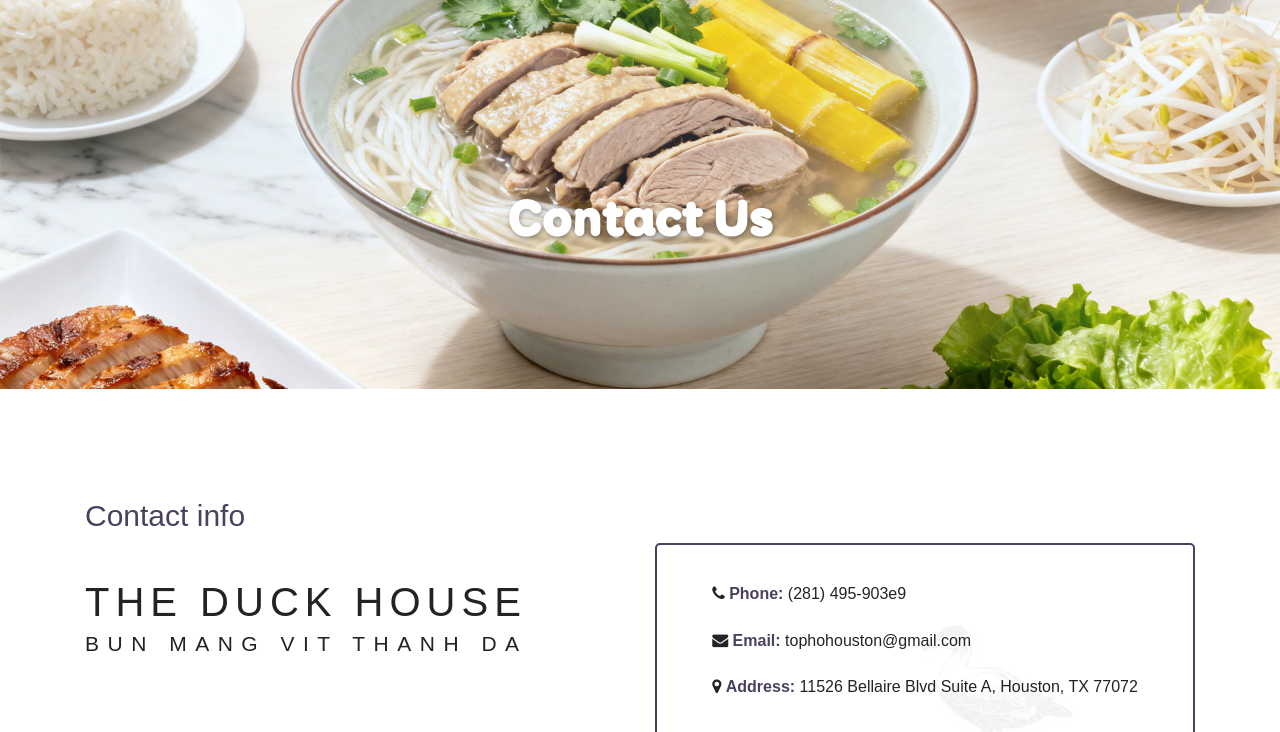
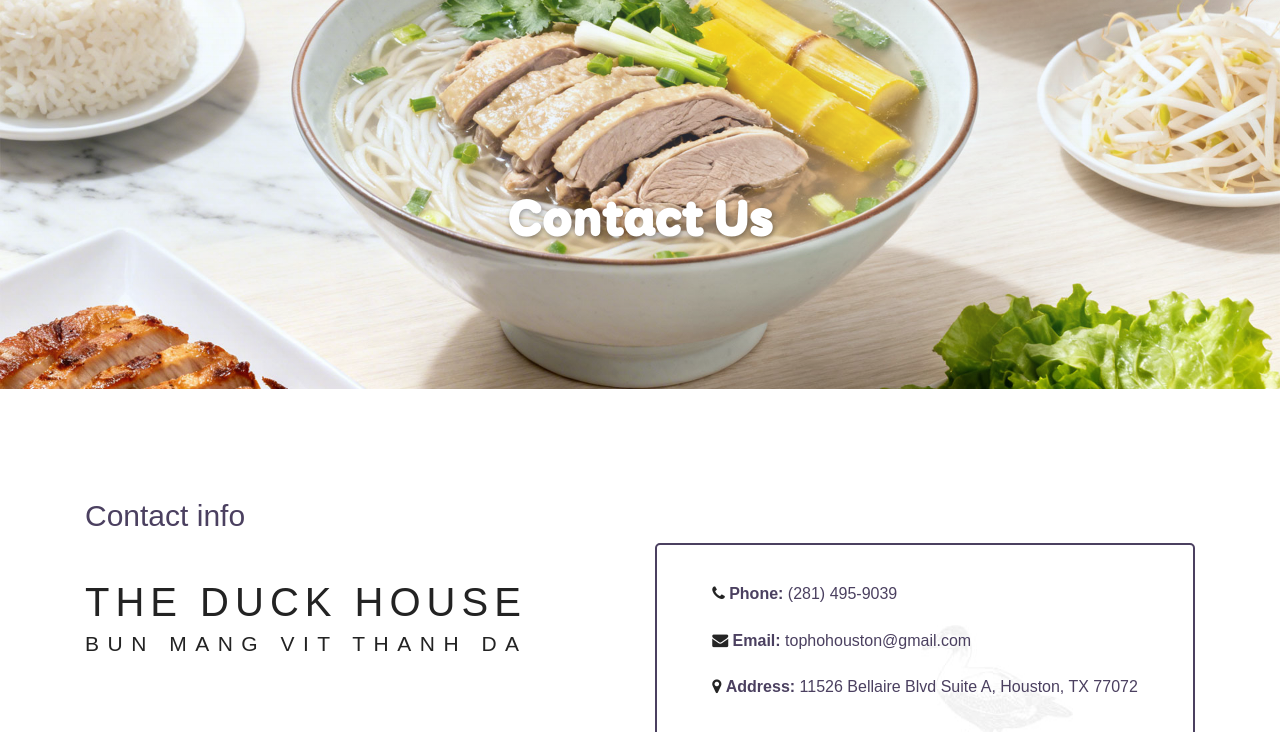
Before and after one commit to resources01/bunmangvitthanhda-theduckhouse, a plain HTML site: page contacts.html in a window 1280 px wide. Shown: the part 135-867 px from the top of the page. Drawn offline with nearby package versions, Linux system fonts and the light colour scheme; some packages are replaced by stand-ins of ours.

Commit message:
20260319-03

```diff
--- a/contacts.html
+++ b/contacts.html
@@ -121,7 +121,30 @@
 					<div class="contact_list_container d-flex flex-column align-items-lg-center justify-content-start" style="background: url(images/bg-02.jpg)">
 						<div class="contact_list_content">
 							<ul class="contact_list">
+
 								<li class="d-flex flex-row align-items-start justify-content-start">
+									<div class="footer_contact_text"><i class="fa fa-phone"> </i>
+										<a style="color: #4b4060 !important" href="tel:+1(281) 495-9039">
+											<b>Phone:</b> (281) 495-9039
+										</a>
+									</div>
+								</li>
+								<li class="d-flex flex-row align-items-start justify-content-start">
+									<div class="footer_contact_text"><i class="fa fa-envelope"> </i>
+										<a style="color: #4b4060 !important" href="mailto:tophohouston@gmail.com">
+											<b style="color: #4b4060">Email:</b> tophohouston@gmail.com
+										</a>
+									</div>
+								</li>
+								<li class="d-flex flex-row align-items-start justify-content-start">
+									<div class="footer_contact_text"><i class="fa fa-map-marker"> </i>
+										<a style="color: #4b4060 !important" href="https://maps.app.goo.gl/J9MWYykcPsi7WcvD6">
+											<b style="color: #4b4060">Address:</b> 11526 Bellaire Blvd Suite A, Houston, TX 77072
+										</a>
+									</div>
+								</li>
+
+								<!-- <li class="d-flex flex-row align-items-start justify-content-start">
 									<div class="footer_contact_text"><i class="fa fa-phone"> </i>
 										<b style="color: #4b4060 !important">Phone:</b> (281) 495-903e9</div>
 								</li>
@@ -132,7 +155,7 @@
 								<li class="d-flex flex-row align-items-start justify-content-start">
 									<div class="footer_contact_text"><i class="fa fa-map-marker"> </i>
 										<b style="color: #4b4060">Address:</b> 11526 Bellaire Blvd Suite A, Houston, TX 77072</div>
-								</li>
+								</li> -->
 
 							</ul>
 							<div class="contact_social">
```
